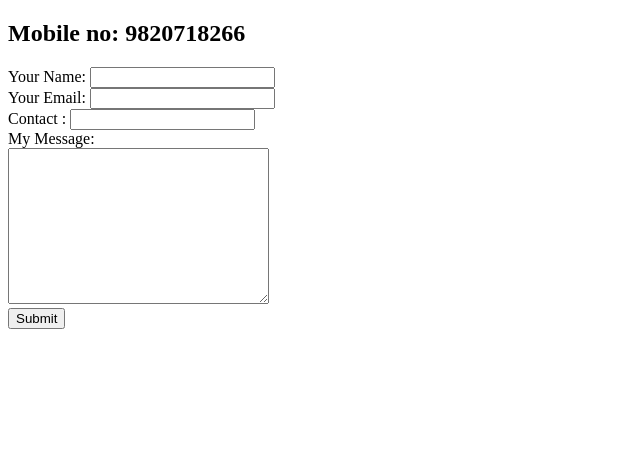
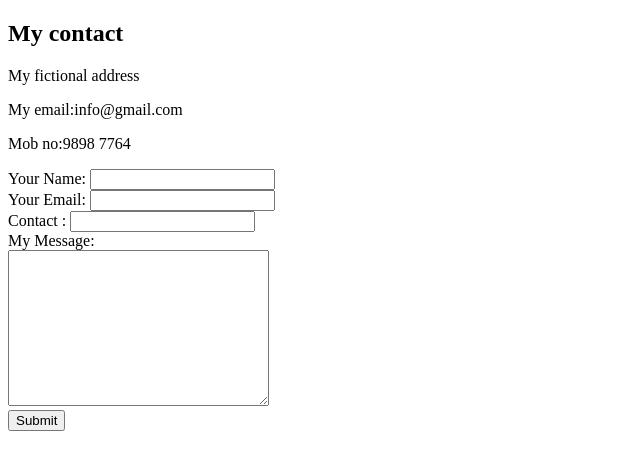
Before and after one commit to nairrohit25/cv, a plain HTML site: page contact.html in a window 1280 px wide. Shown: the whole page, without its empty margins (0-640 px from the left). Drawn offline with Linux system fonts and the light colour scheme.

Commit message:
Update contact.html

```diff
--- a/contact.html
+++ b/contact.html
@@ -5,7 +5,10 @@
     <title>Webyoung</title>
 </head>
 <body>
-    <h2><strong>Mobile no: 9820718266</strong></h2>
+    <h2><strong>My contact</strong></h2>
+    <p>My fictional address</p>
+    <p>My email:info@gmail.com</p>
+    <p>Mob no:9898 7764</p>
     <form action="mailto:nairrohit541@gmail.com">
         <label for="">Your Name:</label>
         <input type="text" name="yourName"><br>
```
